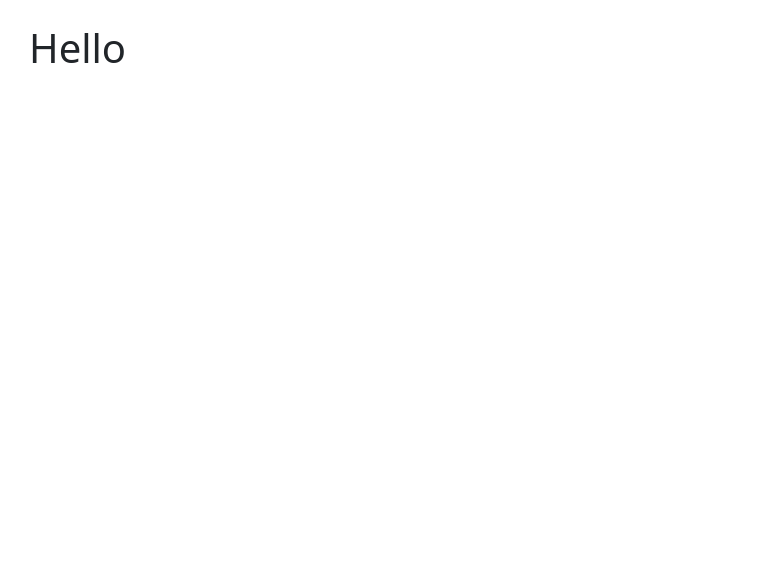
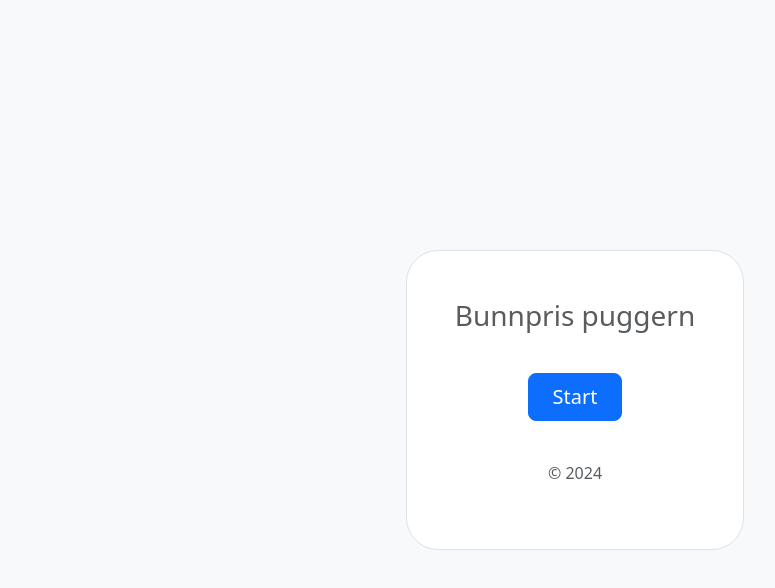
Before and after one commit to Kinenystuen/Bunnpris_pugg, a website: page index.html in a window 1280 px wide. Shown: the whole page, without its empty margins (65-840 px from the left). Drawn offline with nearby package versions, Linux system fonts and the light colour scheme; files that its build step writes are made by us from their sources.

Commit message:
homepage

```diff
--- a/index.html
+++ b/index.html
@@ -4,11 +4,28 @@
     <meta charset="UTF-8">
     <meta name="viewport" content="width=device-width, initial-scale=1.0">
     <title>Bunnpris pugg</title>
+    <link rel="icon" href="https://as2.ftcdn.net/v2/jpg/02/43/23/51/1000_F_243235199_DtN9vsVXJs2e15b7KJAyXcvk4mrEAUPD.jpg" type="image/x-icon">
+    <link rel="stylesheet" href="dist/css/style.css">
     <link rel="stylesheet" href="node_modules/bootstrap/dist/css/bootstrap.min.css">
+    <script type="module" src="/src/js/index.mjs"></script>
+    <script src="https://kit.fontawesome.com/c4698ad2a1.js" crossorigin="anonymous"></script>
 
 </head>
-<body>
-    <h1 class="container p-4">Hello</h1>
+<body class="h-100 bg-body-tertiary">
+    <main class=" min-vh-100 bg-body-tertiary">
+        <div id="frontPage" class="container d-flex align-items-center justify-content-center vh-100 flex-column">
+            <div class="bg-body d-flex flex-column p-5 align-items-center text-center text-muted justify-content-center rounded-5 border border-dashed">
+                <h1 class="h3 mb-3 fw-normal">Bunnpris puggern</h1>
+                <div class="p-4 rounded">
+
+                    <a href="/html/productpugg.html" class="d-inline-flex align-items-center btn btn-primary btn-lg px-4">
+                        Start
+                    </a>
+                </div>
+                <p class="mt-3 mb-3 text-body-secondary">© 2024</p>
+            </div>
+        </div>
+    </main>
 
 </body>
 </html>
```
